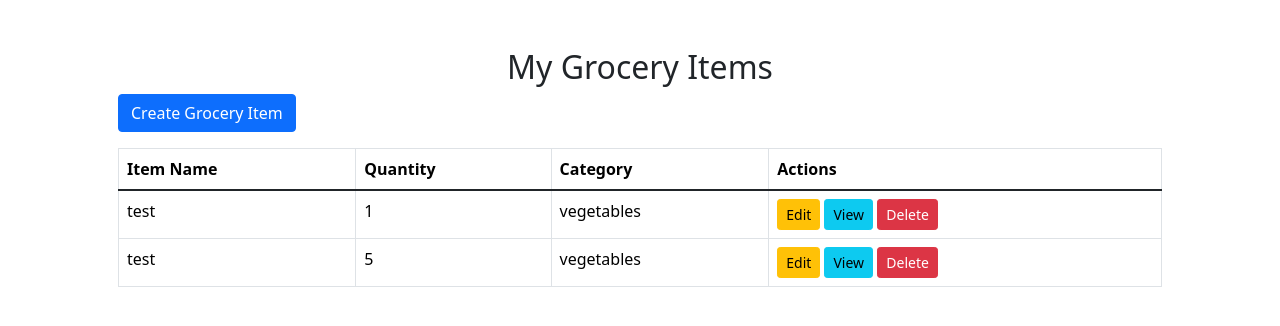
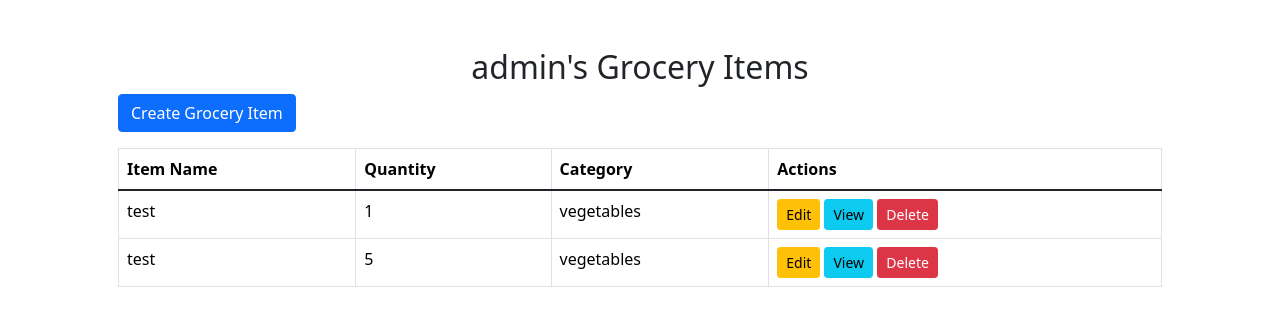
Before and after one commit to GauravKaklotar/Grocery_Django, a Django app: page / in a window 1280 px wide. Shown: the part 56-382 px from the top of the page. Run offline with Django 5.2, Linux system fonts and the light colour scheme; a user stored in the database is signed in; data comes from the database, SQL or seed files in the repository; both versions use the stored data as it was after the commit; some libraries are stand-ins or nearby versions.

Commit message:
Update home page

```diff
--- a/grocery_project/settings.py
+++ b/grocery_project/settings.py
@@ -74,7 +74,6 @@ TEMPLATES = [
                 'django.template.context_processors.request',
                 'django.contrib.auth.context_processors.auth',
                 'django.contrib.messages.context_processors.messages',
-                # 'social_django.context_processors.backends',
             ],
         },
     },
--- a/templates/home.html
+++ b/templates/home.html
@@ -3,7 +3,7 @@
 {% block content %}
 <div class="container mt-5">
     {% if user.is_authenticated %}
-    <h2 class="text-center">My Grocery Items</h2>
+    <h2 class="text-center">{{ user.username }}'s Grocery Items</h2>
 
     <!-- Button to trigger modal -->
     <div class="text-right mb-3">
```
Also changed, not shown: db.sqlite3.
